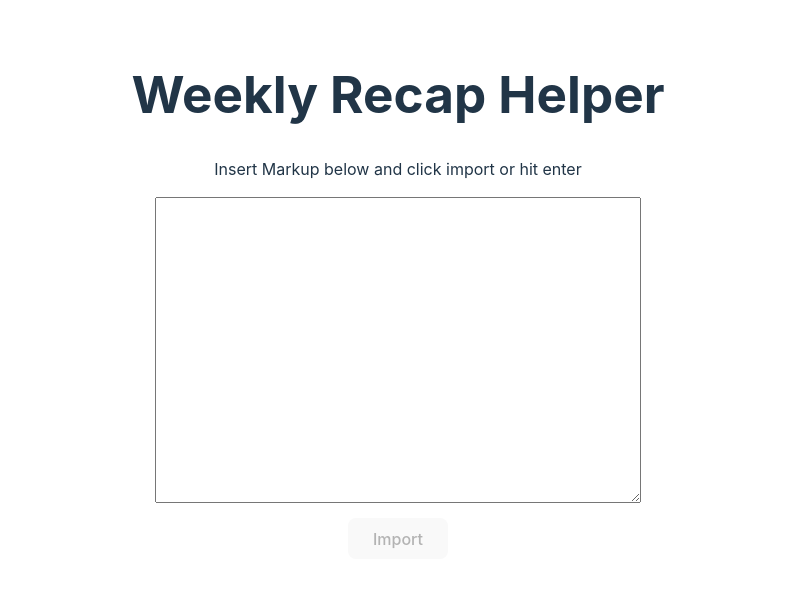
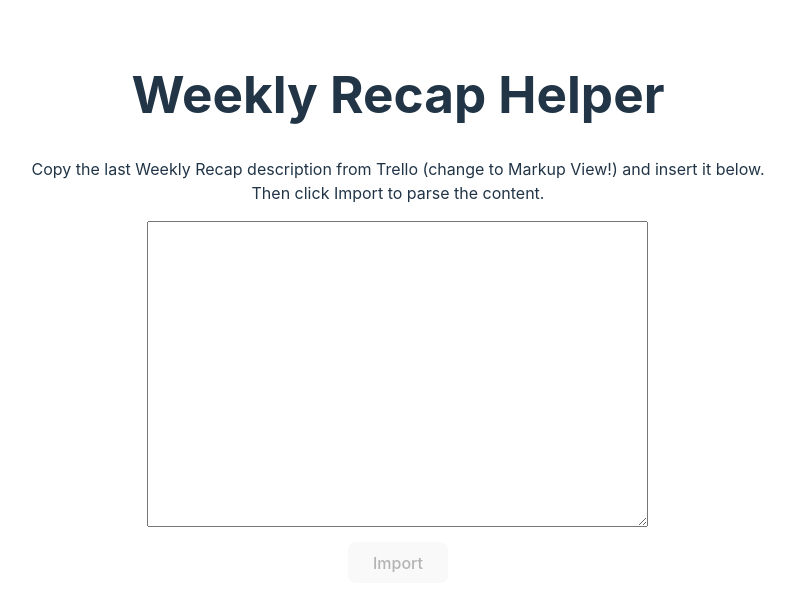
Before and after one commit to FelixButzbach/WeReHe, a React (Vite) app: page / in a window 1280 px wide. Shown: the top 610 px of the page, without its empty margins (242-1037 px from the left). Built offline with nearby package versions, Linux system fonts and the light colour scheme.

Commit message:
Updated descriptions a bit

```diff
--- a/src/App.tsx
+++ b/src/App.tsx
@@ -80,7 +80,7 @@ const convertToMarkdown = (parsedContent: Array<TItem>) => {
   let isNew = false;
 
   parsedContent.forEach(item => {
-    if(item.isNew !== isNew){
+    if (item.isNew !== isNew) {
       // Now the new items
       exportString += '# Tarefas novas:\n---\n';;
       isNew = true;
@@ -269,7 +269,10 @@ function App() {
       {
         !parsedContent ?
           <>
-            <p>Insert Markup below and click import or hit enter</p>
+            <p>
+              Copy the last Weekly Recap description from Trello (change to Markup View!) and insert it below.<br />
+              Then click Import to parse the content.
+            </p>
             <form className="form-input" onSubmit={handelParseInput}>
               <label htmlFor="input-box"></label>
               <textarea className="textarea-input" name="input-box" id="input-box" rows={20} cols={60} value={rawContent} onChange={(e) => setRawContent(e.target.value)} />
@@ -281,7 +284,12 @@ function App() {
           </>
           :
           <>
-            <p>Edit Elements below, when ready press Export to copy content to clipboard</p>
+            <p>
+              Edit Elements below, when ready press Export.
+              <br />
+              Then copy content to clipboard and insert it into the new Weekly
+              Recap description.
+            </p>
             <p>{`${parsedContent.length} items have been found.`}</p>
             <ul className="content-container">
               {parsedContent.map(item => <Item key={item.id} item={item} updateItem={updateItem} removeItem={removeItem} />)}
```
